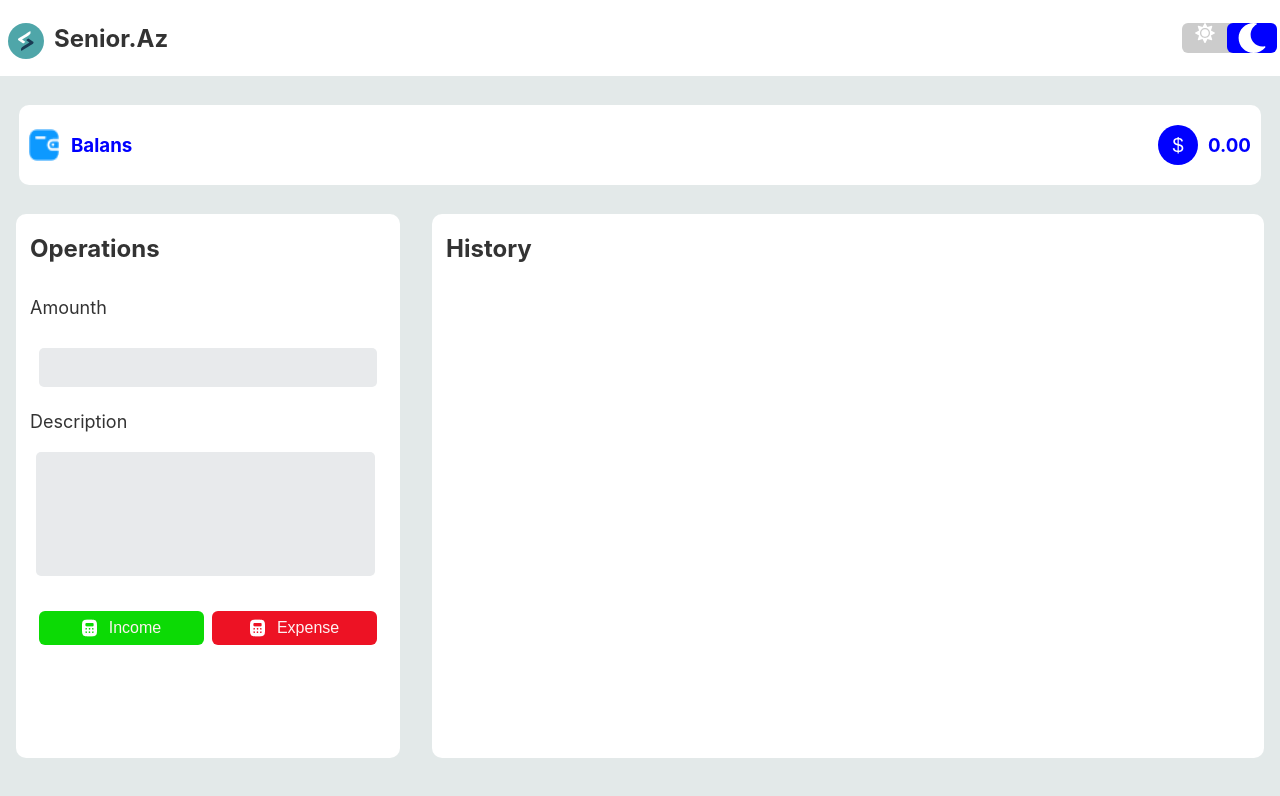
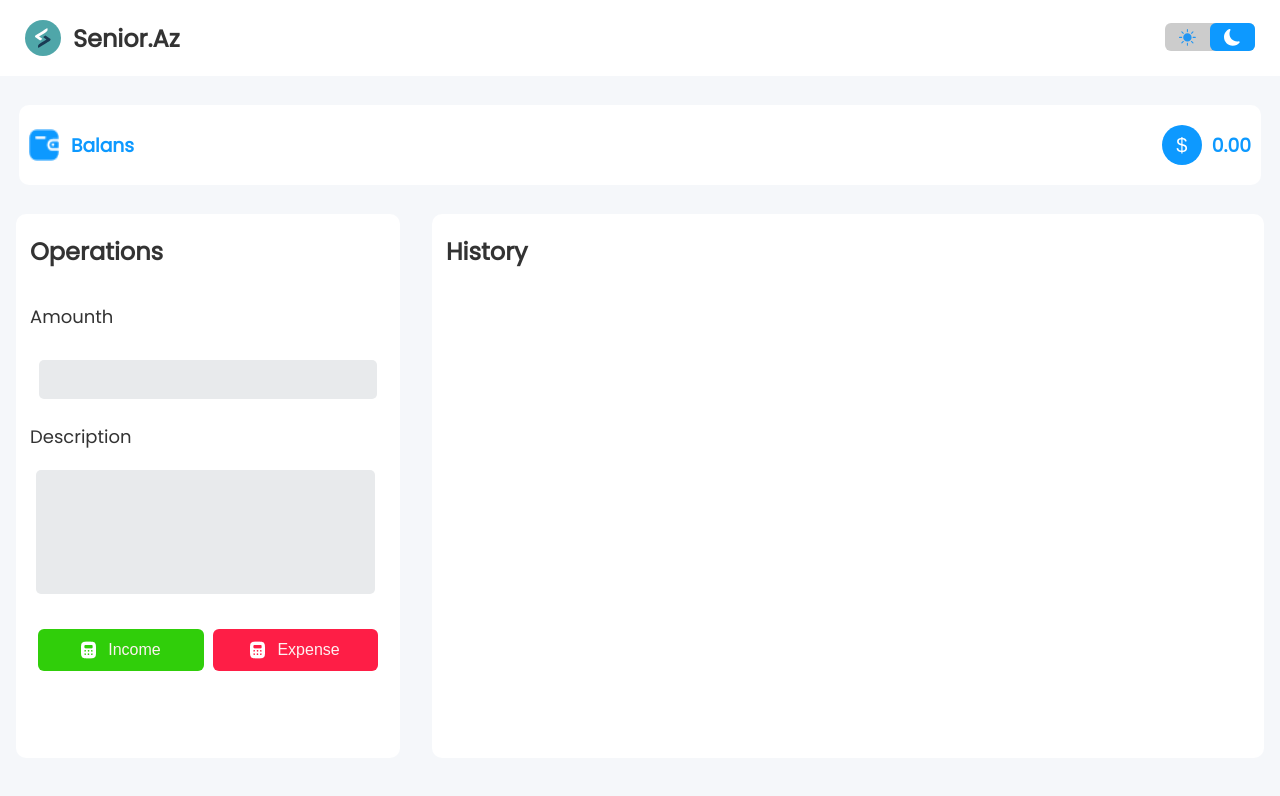
Before and after one commit to huseynhk/Wallet.React, a React (Create React App) app: page / in a window 1280 px wide. Shown: the top 796 px of the page. Built offline with nearby package versions, Linux system fonts and the light colour scheme.

Commit message:
lastThings

```diff
--- a/src/components/InputTable.jsx
+++ b/src/components/InputTable.jsx
@@ -21,6 +21,8 @@ function InputTable() {
     return storedTotal ? parseInt(storedTotal) : 0;
   });
   const [isDropdownOpen, setIsDropdownOpen] = useState(false);
+
+
 
   const handleNumberInputChange = (event) => {
     setNumberInput(event.target.value);
@@ -56,6 +58,12 @@ function InputTable() {
     if (numberInput.trim() !== "" && textInput.trim() !== "") {
       const subtractedNumber = parseInt(numberInput);
       if (!isNaN(subtractedNumber)) {
+        const newTotal = total - subtractedNumber;
+        if (newTotal < 0) {
+          alert("Menfiye dusmek olmaz!");
+          return;
+        }
+
         const newData = {
           number: -subtractedNumber,
           text: textInput,
@@ -127,10 +135,11 @@ function InputTable() {
 
   return (
     <div>
+
       <div className={`navbar-${theme}`} id="Balans">
         <div id="logo_balans" className={theme}>
           <img src={Wallet} alt="" />
-          <h3 style={{ color: theme === "light" ? "blue" : "inherit" }}>
+          <h3 style={{ color: theme === "light" ? "#0D99FF" : "inherit" }}>
             Balans
           </h3>
         </div>
@@ -140,7 +149,7 @@ function InputTable() {
             {selectedCurrencyOption.symbol}
           </button>
           <h3
-            style={{ color: theme === "light" ? "blue" : "inherit" }}
+            style={{ color: theme === "light" ? "#0D99FF" : "inherit" }}
             className="total"
           >
             {convertedTotal}
@@ -206,7 +215,8 @@ function InputTable() {
             <div></div>
           </div>
 
-          <div id="rightSide" className={`navbar-${theme}`}>
+          <div id="rightSide" className={`navbar-${theme}`} >
+
             <h2>History</h2>
             {tableData.map((data, index) => (
               <div key={index} className="decArea">
--- a/src/components/NavBar.jsx
+++ b/src/components/NavBar.jsx
@@ -1,14 +1,15 @@
 import React, { useContext } from "react";
 import { ThemeContext } from "./ThemeContext";
-import { FaSun, FaMoon } from "react-icons/fa";
+import { BsSunFill, BsMoonFill } from "react-icons/bs";
+
 
 
 const NavBar = () => {
   const { theme, toggleTheme } = useContext(ThemeContext);
 
   const svgStyle = {
-    marginRight: '10px',
-    marginTop: '5px',
+    marginRight: '12px',
+    marginLeft: '17px',
   };
 
   return (
@@ -38,7 +39,7 @@ const NavBar = () => {
       {/* toggle-button - nin active-i  background-color: blue oldugu ucun active olanda mavi reng edecek */}
       {/* toggle-icon - nun active-i color white oldugu ucun active olanda ag reng edecek */}
 
-      <div className="buttons">
+    <div className="buttons">
     <label className={`switch ${theme}`}>
     <input
       type="checkbox"
@@ -46,8 +47,10 @@ const NavBar = () => {
       onChange={() => toggleTheme(theme === "dark" ? "light" : "dark")}
     />
     <span className="slider round">
-     <span className="iconSun"><FaSun className={`toggle-icon ${theme === "dark" ? "active" : ""}`} /></span>
-     <span className="iconMoon" ><FaMoon className={`toggle-icon ${theme === "light" ? "active" : ""}`} /></span>
+      <div className="parent">
+     <p id="iconSun" className={`toggle-icon ${theme === "dark" ? "active" : ""}`}><BsSunFill  /></p>
+     <p id="iconMoon" className={`toggle-icon ${theme === "light" ? "active" : ""}`}><BsMoonFill  /></p>
+     </div>
     </span>
 
   </label>
--- a/src/components/main.css
+++ b/src/components/main.css
@@ -1,11 +1,19 @@
+@import url('https://fonts.googleapis.com/css2?family=Poppins&display=swap');
+
+body{
+  font-family: 'Poppins', sans-serif;
+  box-sizing: border-box;
+}
+
+
 .theme-light {
-  background-color: #e3e9e9;
+  background-color: #F5F7FA;
   color: #000000;
 }
 
 .theme-dark {
   background-color: #000000;
-  color: #e3e9e9;
+  color: #F5F7FA;
 }
 
 .navbar-light {
@@ -19,7 +27,7 @@
 }
 
 .navbar-light .toggle-button {
-  color: blue;
+  color: #0D99FF;
 }
 
 .navbar-dark .toggle-button {
@@ -27,11 +35,11 @@
 }
 
 .active {
-  background-color: blue;
+  background-color: #0D99FF;
 }
 
 .toggle-icon {
-  color: blue;
+  color: #0D99FF;
 }
 
 .toggle-icon.active {
@@ -91,11 +99,11 @@
 }
 
 .h3-light {
-  color: blue;
+  color: #0D99FF;
 }
 
 .total-light {
-  color: blue;
+  color: #0D99FF;
 }
 
 .logo_total {
@@ -106,7 +114,7 @@
 
 .dropdown-toggle {
   padding: 10px;
-  background-color: blue;
+  background-color: #0D99FF;
   color: #fff;
   height: 40px;
   width: 40px;
@@ -151,7 +159,7 @@
 
 .firstSymbol {
   padding: 5px;
-  background-color: blue;
+  background-color: #0D99FF;
   color: #fff;
   height: 10px;
   width: 10px;
@@ -218,21 +226,21 @@
 }
 
 #leftSide button {
-  padding: 8px 30px;
+  padding: 12px 24px;
   border-radius: 6px;
-  width: 47%;
+  width: 46.5%;
   margin: 25px 6px;
   border: none;
   font-size: 16px;
 }
 
 .Income {
-  background-color: rgb(12, 218, 5);
+  background-color: #30CE0A;
   color: #fef1f1;
 }
 
 .Expense {
-  background-color: rgb(237, 18, 36);
+  background-color: #FE1E46;
   color: #fef1f1;
 }
 
@@ -252,8 +260,13 @@
   width: 65%;
   height: 100%;
   border-radius: 10px;
+  overflow-y: scroll;
+  text-align: justify;
 }
 
+#rightSide::-webkit-scrollbar {
+  width: 10px;
+}
 #rightSide h2 {
   text-align: start;
   margin-left: 14px;
@@ -261,14 +274,16 @@
 .decArea {
   display: flex;
   justify-content: start;
-  align-items: center;
   margin-left: 14px;
+  align-items: start;
+
 }
 
 .desText {
   margin-left: 16px;
-  margin-bottom: 24px;
-  font-size: 18px;
+  margin-right: 18px;
+  align-items: left;
+  resize: both;
 }
 
 .switch {
@@ -276,6 +291,7 @@
   display: inline-block;
   width: 90px;
   height: 30px;
+  margin-right: 17px;
 }
 
 .switch.light .slider {
@@ -314,28 +330,44 @@ input:checked + .slider:before {
   transform: translateX(26px);
 }
 
+
+.toggle-icon {
+  color: #2196f3;
+  margin-top:17.5px;
+  font-size: 105%;
+}
+.toggle-icon.active {
+  color: #fff;
+  width: 100%;
+  border-radius: 6px;
+}
 .slider.round {
   border-radius: 6px;
+  width: 90px;
+  height: 28px;
+}
+.parent{
   display: flex;
-  justify-content: space-evenly;
+  justify-content: space-between;
   align-items: center;
+  height: 100%;
   width: 100%;
 }
 
-.slider.round span {
+#iconSun{
   width: 50%;
   height: 100%;
+  display: flex;
+  justify-content: center;
+  align-items: center;
+
 }
-
-.toggle-icon {
-  color: #fff;
-}
-
-.toggle-icon.active {
-  color: #fff;
-  width: 50px;
-  height: 30px;
-  border-radius: 6px;
+#iconMoon{
+ width: 50%;
+ height: 100%;
+ display: flex;
+ justify-content: center;
+ align-items: center;
 }
 
 .slider.round span {
@@ -345,7 +377,7 @@ input:checked + .slider:before {
 @media screen and (max-width: 1350px) {
   #leftSide button {
     width: 43%;
-    margin: 25px 4px;
+    margin: 25px 4.5px;
     font-size: 15px;
   }
   #leftSide .description {
@@ -363,13 +395,14 @@ input:checked + .slider:before {
 @media screen and (max-width: 1024px) {
   #leftSide button {
     width: 43%;
-    margin: 5px 4px 8px 4px;
-    font-size: 15px;
+    margin: 7px 4px 8px 4px;
+    font-size: 14px;
+    padding: 8px 20px;
   }
   #leftSide .description {
     width: 81%;
-    margin: 8px 15px;
-    height: 80px;
+    margin: 6px 15px;
+    height: 70px;
   }
 
   #leftSide input {
@@ -434,14 +467,14 @@ input:checked + .slider:before {
 
   #leftSide .description {
     width: 81%;
-    margin: 0px 15px 7px 45px;
-    height: 35px;
+    margin: 0px 15px 6px 45px;
+    height: 30px;
   }
 
   #leftSide input {
     width:81%;
     margin: 7px;
-    height: 2.5%;
+    height: 2%;
   }
 
   #leftSide button {
@@ -500,3 +533,32 @@ input:checked + .slider:before {
   }
 
 }
+
+@media screen and (max-width:380px) {
+
+  #leftSide {
+    width:91%;
+    height: 52%;
+  }
+
+
+  #leftSide input {
+    width:77%;
+    margin: 6px;
+    height: 2%;
+  }
+
+  #leftSide .description {
+    margin: 5px  30px;
+    width:76%;
+    height: 30px;
+  }
+
+  #leftSide button {
+    padding: 4px 12px;
+    font-size: 12px;
+    width: 40%;
+    margin-bottom: 6px;
+  }
+
+}
```
